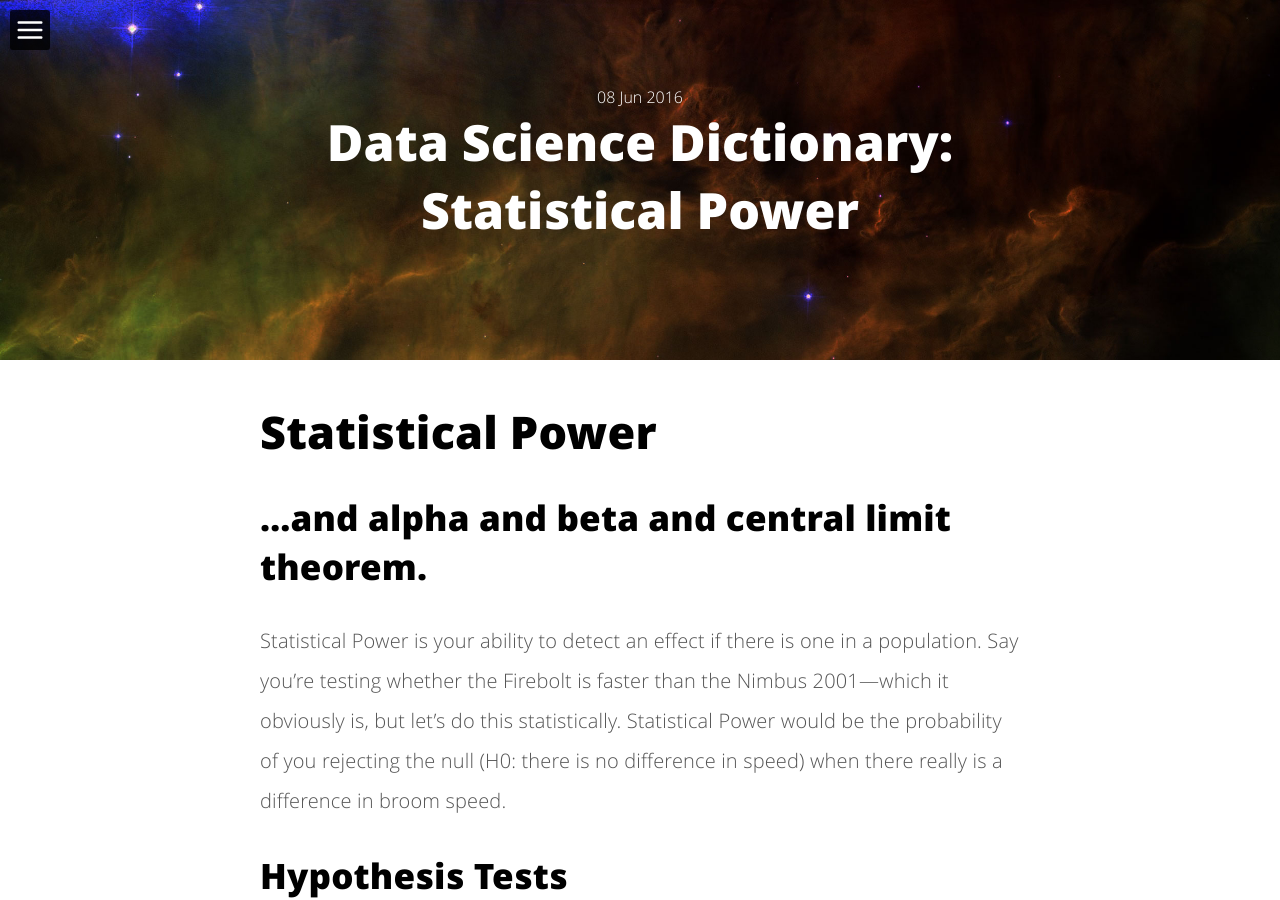
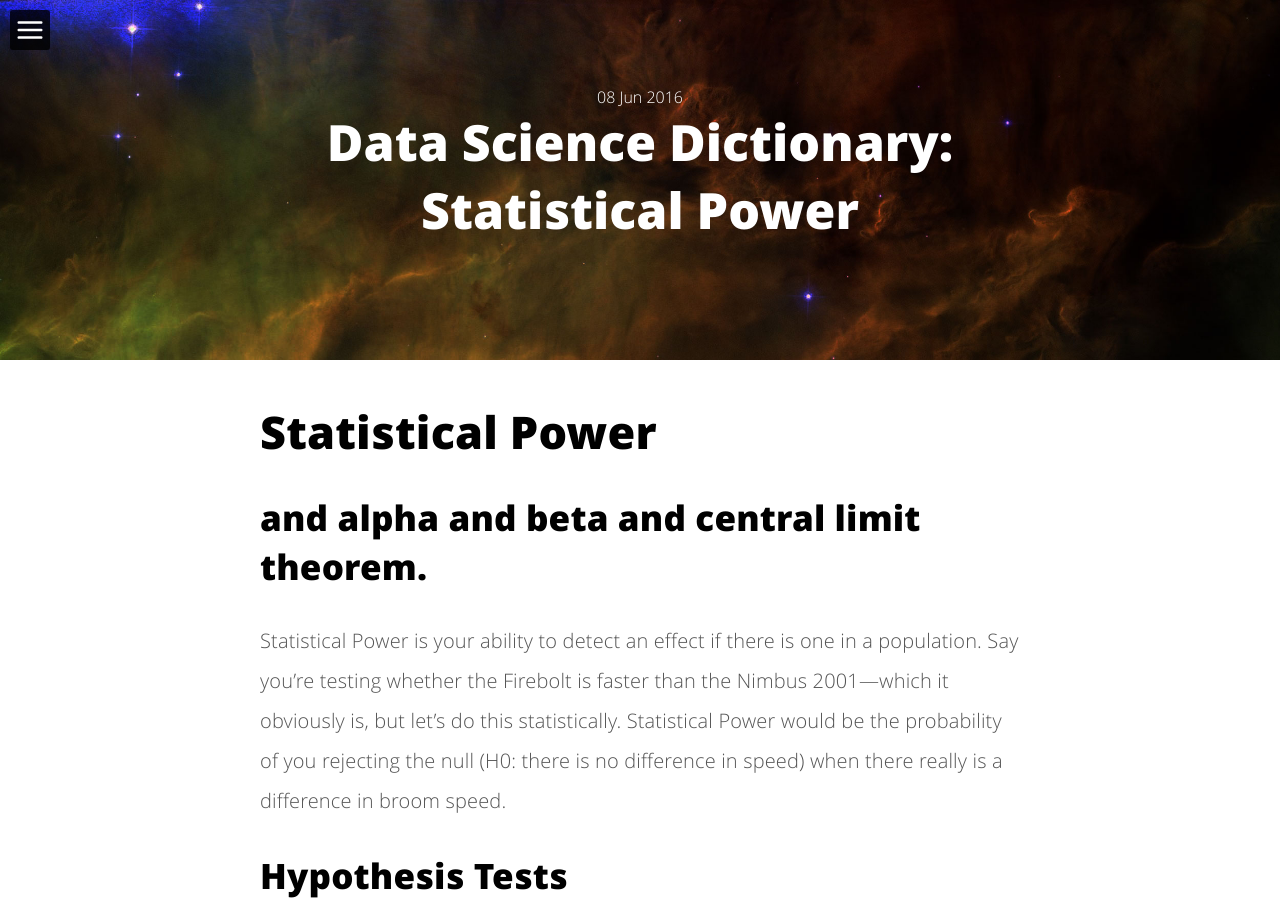
Before and after one commit to partiallyderivative/partiallyderivative.github.io, a Jekyll site: the page built from _posts/2016-06-08-Data-science-dictionary-Statistical-Power.md, in a window 1280 px wide and 900 px high. Built offline with Jekyll 4.4.1, drawn with Linux system fonts in a browser that asks for light colours.

Commit message:
Fixed formatting

```diff
--- a/_posts/2016-06-08-Data-science-dictionary-Statistical-Power.md
+++ b/_posts/2016-06-08-Data-science-dictionary-Statistical-Power.md
@@ -12,7 +12,7 @@ permalink: /resources/2016/06/08/Data-science-dictionary-Statistical-Power
 ---
 
 # Statistical Power
-## ...and alpha and beta and central limit theorem.
+## and alpha and beta and central limit theorem.
 
 Statistical Power is your ability to detect an effect if there is one in a population. Say you’re testing whether the Firebolt is faster than the Nimbus 2001&mdash;which it obviously is, but let’s do this statistically. Statistical Power would be the probability of you rejecting the null (H0: there is no difference in speed) when there really is a difference in broom speed.
 
```
